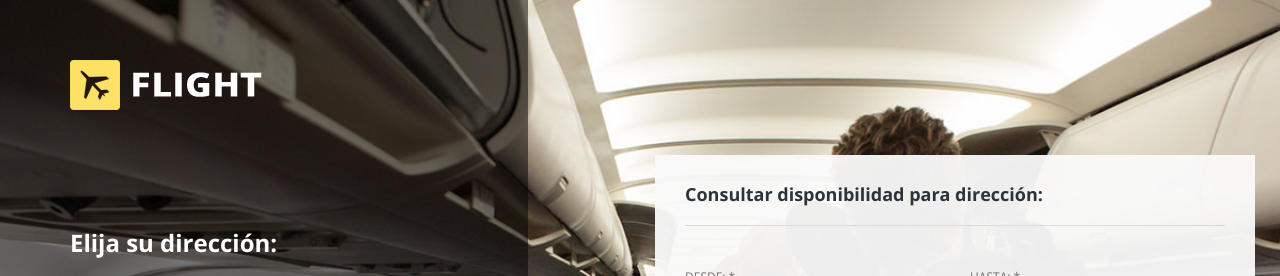
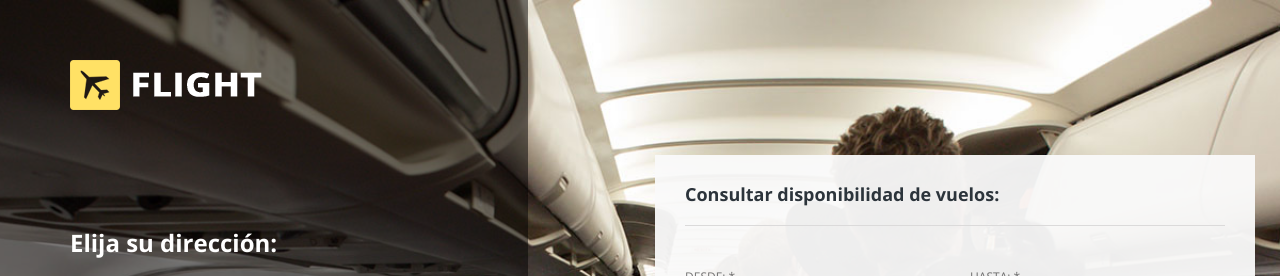
Before and after one commit to No-Country/S2-03-M, an Angular app in the folder turismo-app/: page / in a window 1280 px wide. Shown: the top 276 px of the page. Built offline with nearby package versions, Linux system fonts and the light colour scheme; a web font is replaced by a local one.

Commit message:
Frontend: Small Fix

```diff
--- a/turismo-app/src/app/pages/home/home.component.html
+++ b/turismo-app/src/app/pages/home/home.component.html
@@ -34,7 +34,7 @@
         <section id="first-tab-group" class="tabgroup">
           <div id="tab1">
             <div class="submit-form">
-              <h4>Consultar disponibilidad para dirección:</h4>
+              <h4>Consultar disponibilidad de vuelos:</h4>
               <form
                 id="form-submit"
                 action=""
```
